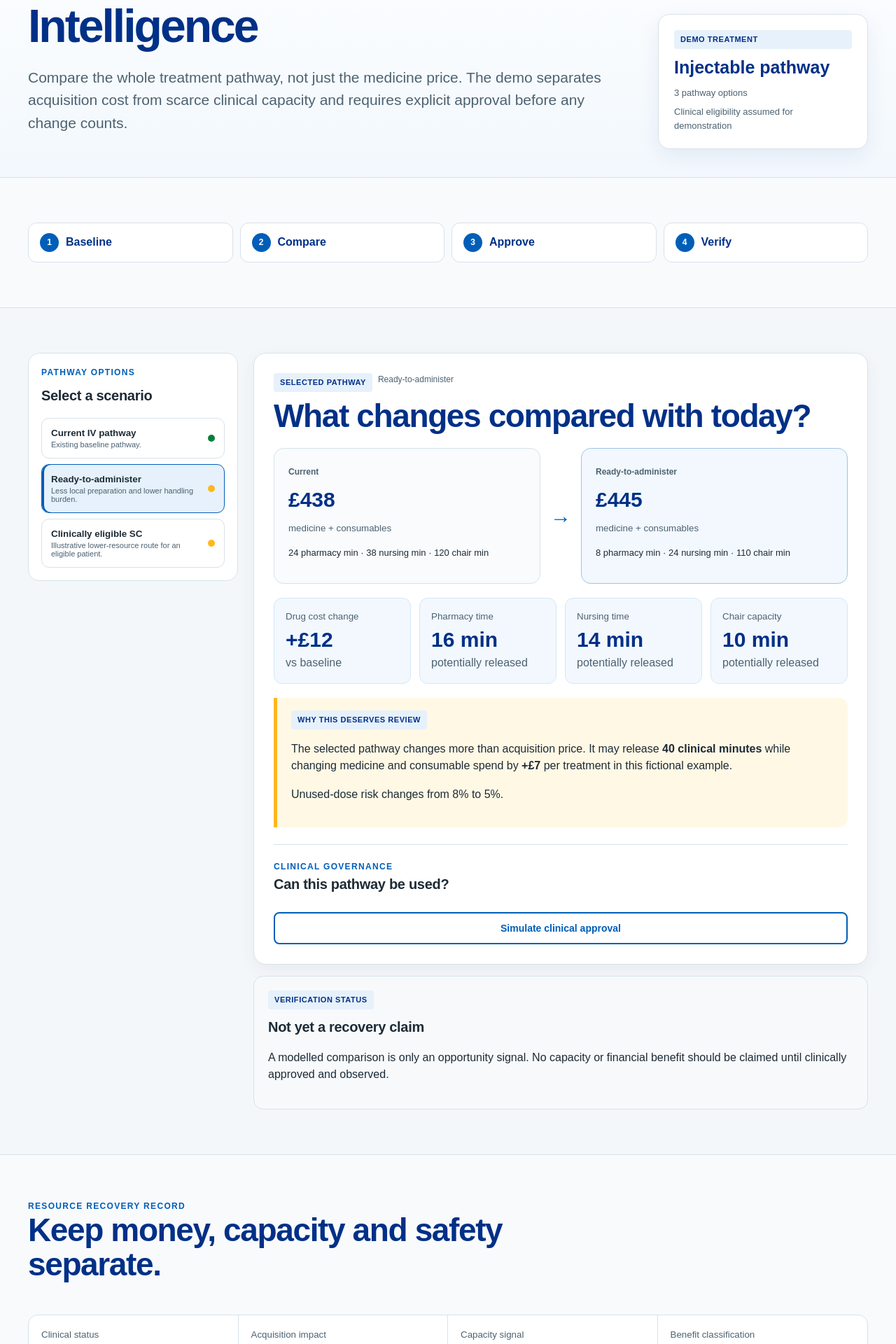
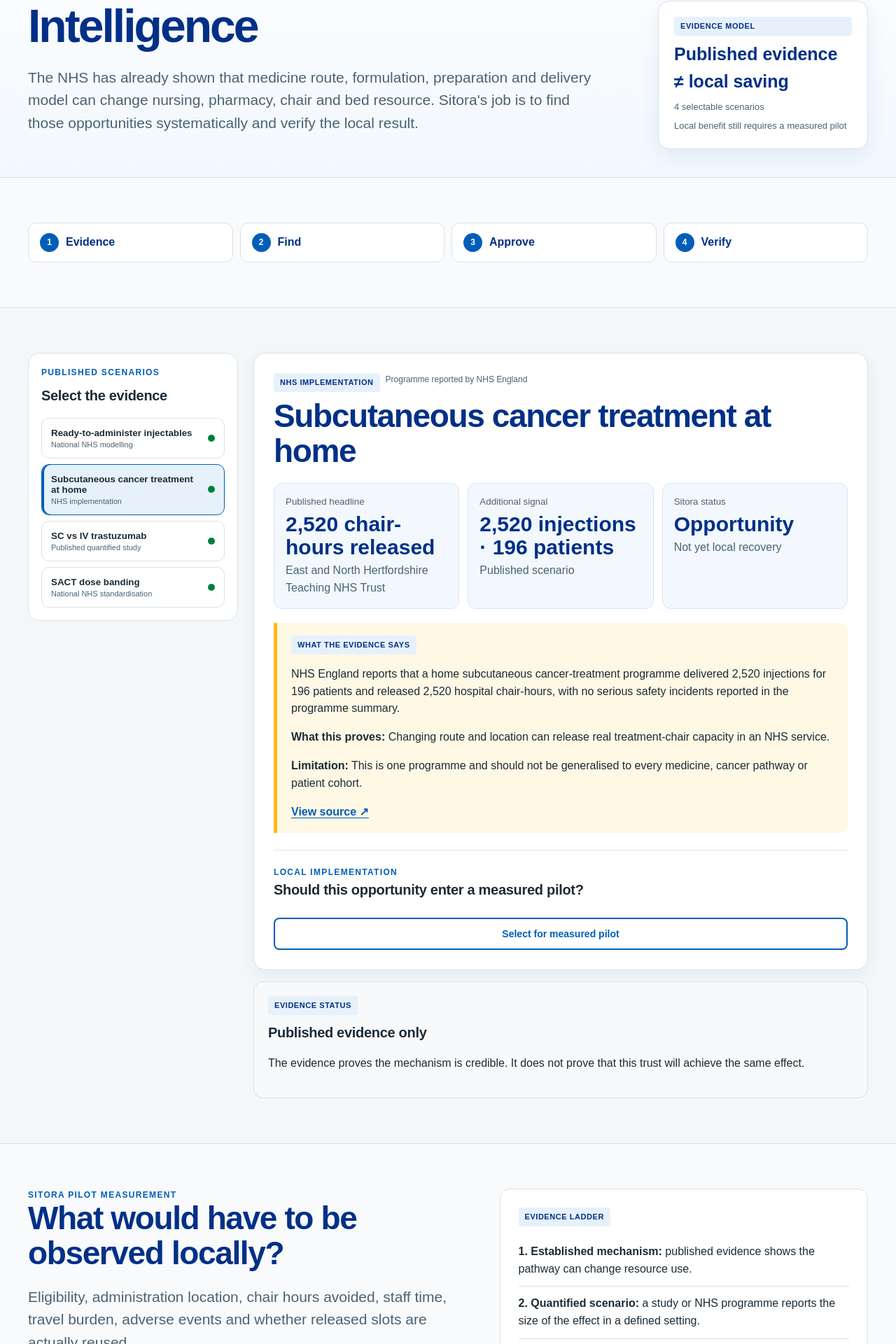
Before and after one commit to Nylon1/NHS, a Next.js app: page /demo/medicines-resource-intelligence in a window 1280 px wide. Shown: the part 269-2189 px from the top of the page at 70% size. Built offline with nearby package versions, Linux system fonts and the light colour scheme.

Commit message:
Rebuild resource intelligence demo around NHS evidence

```diff
--- a/app/demo/medicines-resource-intelligence/page.tsx
+++ b/app/demo/medicines-resource-intelligence/page.tsx
@@ -1,58 +1,91 @@
 "use client";
 
-import { useMemo, useState } from "react";
+import { useState } from "react";
 
-const baseline = { drugCost: 420, pharmacyMinutes: 24, nursingMinutes: 38, chairMinutes: 120, consumables: 18, unusedRisk: 0.08 };
-const options = {
-  current: { label: "Current IV pathway", drugCost: 420, pharmacyMinutes: 24, nursingMinutes: 38, chairMinutes: 120, consumables: 18, unusedRisk: 0.08, note: "Existing baseline pathway." },
-  rta: { label: "Ready-to-administer", drugCost: 432, pharmacyMinutes: 8, nursingMinutes: 24, chairMinutes: 110, consumables: 13, unusedRisk: 0.05, note: "Less local preparation and lower handling burden." },
-  sc: { label: "Clinically eligible SC", drugCost: 445, pharmacyMinutes: 4, nursingMinutes: 14, chairMinutes: 35, consumables: 8, unusedRisk: 0.03, note: "Illustrative lower-resource route for an eligible patient." },
+const scenarios = {
+  rta: {
+    label: "Ready-to-administer injectables",
+    source: "National aseptic services review",
+    sourceType: "National NHS modelling",
+    year: "2020 review, still cited by NHS SPS",
+    headline: "~11.5 nursing preparation minutes per injectable unit",
+    secondary: ">4,000 nursing WTE potential",
+    detail: "The national aseptic-services review modelled 46.65 million injectable units requiring preparation and used an average 11.5 minutes of nursing preparation per unit, equivalent to about 8.94 million nursing hours.",
+    proves: "Preparation method can materially change nursing resource use at scale.",
+    limitation: "This is national modelling, not a guarantee that every injectable or local pathway will release 11.5 minutes.",
+    pilotMeasure: "Observed preparation minutes before/after, eligible units, additional pharmacy workload, safety and actual reuse of nursing capacity.",
+    url: "https://www.gov.uk/government/publications/transforming-nhs-pharmacy-aseptic-services-in-england/transforming-nhs-pharmacy-aseptic-services-in-england",
+  },
+  homeSc: {
+    label: "Subcutaneous cancer treatment at home",
+    source: "East and North Hertfordshire Teaching NHS Trust",
+    sourceType: "NHS implementation",
+    year: "Programme reported by NHS England",
+    headline: "2,520 chair-hours released",
+    secondary: "2,520 injections · 196 patients",
+    detail: "NHS England reports that a home subcutaneous cancer-treatment programme delivered 2,520 injections for 196 patients and released 2,520 hospital chair-hours, with no serious safety incidents reported in the programme summary.",
+    proves: "Changing route and location can release real treatment-chair capacity in an NHS service.",
+    limitation: "This is one programme and should not be generalised to every medicine, cancer pathway or patient cohort.",
+    pilotMeasure: "Eligibility, administration location, chair hours avoided, staff time, travel burden, adverse events and whether released slots are actually reused.",
+    url: "https://www.england.nhs.uk/east-of-england/meet-our-east-of-england-regional-champions/",
+  },
+  trastuzumab: {
+    label: "SC vs IV trastuzumab",
+    source: "PrefHer time-and-motion study",
+    sourceType: "Published quantified study",
+    year: "Peer-reviewed study",
+    headline: "~55–57 minutes less chair time per session",
+    secondary: "Approx. 73% reduction in one comparison",
+    detail: "The time-and-motion analysis reported substantially lower chair time for subcutaneous trastuzumab than intravenous administration, including a comparison of about 77.8 minutes versus 20.9 minutes.",
+    proves: "For a defined medicine and eligible patients, route can substantially alter administration and chair-resource use.",
+    limitation: "The result is medicine-, workflow- and setting-specific. It is evidence for the mechanism, not a universal SC conversion factor.",
+    pilotMeasure: "Actual chair time, nursing time, drug acquisition difference, pharmacy handling, adverse events, patient preference and throughput.",
+    url: "https://pubmed.ncbi.nlm.nih.gov/26806010/",
+  },
+  doseBanding: {
+    label: "SACT dose banding",
+    source: "NHS England SACT dose-banding programme",
+    sourceType: "National NHS standardisation",
+    year: "Current NHS programme",
+    headline: "Advance preparation + lower bespoke workload",
+    secondary: "Waste and waiting-time opportunity",
+    detail: "NHS England identifies dose banding as a way to support advance preparation, reduce medicine waste and shorten patient waiting times. National standardisation also creates opportunities for batching and reuse of suitable cancelled doses.",
+    proves: "Standardisation can change the production model around medicines, not just the medicine itself.",
+    limitation: "Published programme guidance supports the mechanism but does not give one universal minutes-or-pounds benefit for every trust.",
+    pilotMeasure: "Bespoke preparations avoided, batch utilisation, cancelled-dose reuse, incomplete-vial waste, pharmacy turnaround and patient wait time.",
+    url: "https://www.england.nhs.uk/commissioning/spec-services/npc-crg/group-b/b02/sact-dose-banding/",
+  },
 };
 
-type PathwayKey = keyof typeof options;
-type PathwayOption = (typeof options)[PathwayKey];
+type ScenarioKey = keyof typeof scenarios;
 
 export default function MedicinesResourceIntelligenceDemoPage() {
-  const [selected, setSelected] = useState<PathwayKey>("rta");
+  const [selected, setSelected] = useState<ScenarioKey>("homeSc");
   const [approved, setApproved] = useState(false);
-  const pathway = options[selected];
-
-  const delta = useMemo(() => ({
-    drugCost: pathway.drugCost - baseline.drugCost,
-    pharmacyMinutes: baseline.pharmacyMinutes - pathway.pharmacyMinutes,
-    nursingMinutes: baseline.nursingMinutes - pathway.nursingMinutes,
-    chairMinutes: baseline.chairMinutes - pathway.chairMinutes,
-    consumables: baseline.consumables - pathway.consumables,
-    unusedRisk: baseline.unusedRisk - pathway.unusedRisk,
-  }), [pathway]);
-
-  const totalClinicalMinutes = baseline.pharmacyMinutes + baseline.nursingMinutes + baseline.chairMinutes;
-  const selectedClinicalMinutes = pathway.pharmacyMinutes + pathway.nursingMinutes + pathway.chairMinutes;
-  const capacityRelease = totalClinicalMinutes - selectedClinicalMinutes;
-  const acquisitionDelta = delta.drugCost - delta.consumables;
+  const scenario = scenarios[selected];
 
   return (
     <>
       <section className="page-head">
         <div className="shell demo-head-grid">
           <div>
-            <div className="eyebrow">Interactive prototype · fictional data</div>
+            <div className="eyebrow">Prototype 3 · evidence-backed scenarios</div>
             <h1>Medicines Resource Intelligence</h1>
-            <p className="lede">Compare the whole treatment pathway, not just the medicine price. The demo separates acquisition cost from scarce clinical capacity and requires explicit approval before any change counts.</p>
+            <p className="lede">The NHS has already shown that medicine route, formulation, preparation and delivery model can change nursing, pharmacy, chair and bed resource. Sitora&apos;s job is to find those opportunities systematically and verify the local result.</p>
           </div>
           <div className="demo-status-card">
-            <span className="badge">Demo treatment</span>
-            <strong>Injectable pathway</strong>
-            <span>3 pathway options</span>
-            <span>Clinical eligibility assumed for demonstration</span>
+            <span className="badge">Evidence model</span>
+            <strong>Published evidence ≠ local saving</strong>
+            <span>4 selectable scenarios</span>
+            <span>Local benefit still requires a measured pilot</span>
           </div>
         </div>
       </section>
 
       <section className="section">
         <div className="shell">
-          <div className="demo-stepper">
-            {[["1","Baseline"],["2","Compare"],["3","Approve"],["4","Verify"]].map(([n,t]) => <div className="demo-step" key={n}><span>{n}</span><strong>{t}</strong></div>)}
+          <div className="demo-stepper" aria-label="Resource intelligence flow">
+            {[["1","Evidence"],["2","Find"],["3","Approve"],["4","Verify"]].map(([n,t]) => <div className="demo-step" key={n}><span>{n}</span><strong>{t}</strong></div>)}
           </div>
         </div>
       </section>
@@ -60,13 +93,13 @@ export default function MedicinesResourceIntelligenceDemoPage() {
       <section className="section">
         <div className="shell demo-workspace">
           <aside className="demo-sidebar">
-            <div className="eyebrow">Pathway options</div>
-            <h3>Select a scenario</h3>
+            <div className="eyebrow">Published scenarios</div>
+            <h3>Select the evidence</h3>
             <div className="demo-list">
-              {(Object.entries(options) as [PathwayKey, PathwayOption][]).map(([key,item]) => (
+              {(Object.entries(scenarios) as [ScenarioKey, (typeof scenarios)[ScenarioKey]][]).map(([key,item]) => (
                 <button key={key} className={`demo-list-item ${selected === key ? "active" : ""}`} onClick={() => { setSelected(key); setApproved(false); }}>
-                  <span><strong>{item.label}</strong><small>{item.note}</small></span>
-                  <span className={`signal-dot ${key === "current" ? "ok" : "warn"}`} />
+                  <span><strong>{item.label}</strong><small>{item.sourceType}</small></span>
+                  <span className="signal-dot ok" />
                 </button>
               ))}
             </div>
@@ -74,59 +107,74 @@ export default function MedicinesResourceIntelligenceDemoPage() {
 
           <div className="demo-main">
             <div className="demo-panel">
-              <div className="meta-row"><span className="badge">Selected pathway</span><span>{pathway.label}</span></div>
-              <h2>What changes compared with today?</h2>
-              <div className="comparison-grid">
-                <div className="comparison-card baseline"><span>Current</span><strong>£{baseline.drugCost + baseline.consumables}</strong><small>medicine + consumables</small><p>{baseline.pharmacyMinutes} pharmacy min · {baseline.nursingMinutes} nursing min · {baseline.chairMinutes} chair min</p></div>
-                <div className="comparison-arrow">→</div>
-                <div className="comparison-card selected"><span>{pathway.label}</span><strong>£{pathway.drugCost + pathway.consumables}</strong><small>medicine + consumables</small><p>{pathway.pharmacyMinutes} pharmacy min · {pathway.nursingMinutes} nursing min · {pathway.chairMinutes} chair min</p></div>
-              </div>
+              <div className="meta-row"><span className="badge">{scenario.sourceType}</span><span>{scenario.year}</span></div>
+              <h2>{scenario.label}</h2>
 
-              <div className="demo-signal-grid four">
-                <div><small>Drug cost change</small><strong>{delta.drugCost >= 0 ? "+" : ""}£{delta.drugCost}</strong><span>vs baseline</span></div>
-                <div><small>Pharmacy time</small><strong>{delta.pharmacyMinutes} min</strong><span>potentially released</span></div>
-                <div><small>Nursing time</small><strong>{delta.nursingMinutes} min</strong><span>potentially released</span></div>
-                <div><small>Chair capacity</small><strong>{delta.chairMinutes} min</strong><span>potentially released</span></div>
+              <div className="demo-signal-grid">
+                <div><small>Published headline</small><strong>{scenario.headline}</strong><span>{scenario.source}</span></div>
+                <div><small>Additional signal</small><strong>{scenario.secondary}</strong><span>Published scenario</span></div>
+                <div><small>Sitora status</small><strong>Opportunity</strong><span>Not yet local recovery</span></div>
               </div>
 
               <div className="demo-flag-box">
-                <span className="badge">Why this deserves review</span>
-                <p>The selected pathway changes more than acquisition price. It may release <strong>{capacityRelease} clinical minutes</strong> while changing medicine and consumable spend by <strong>{acquisitionDelta >= 0 ? "+" : ""}£{acquisitionDelta}</strong> per treatment in this fictional example.</p>
-                <p>Unused-dose risk changes from {Math.round(baseline.unusedRisk * 100)}% to {Math.round(pathway.unusedRisk * 100)}%.</p>
+                <span className="badge">What the evidence says</span>
+                <p>{scenario.detail}</p>
+                <p><strong>What this proves:</strong> {scenario.proves}</p>
+                <p><strong>Limitation:</strong> {scenario.limitation}</p>
+                <a className="source-link" href={scenario.url} target="_blank" rel="noreferrer">View source ↗</a>
               </div>
 
               <div className="demo-decision-block">
-                <div><div className="eyebrow">Clinical governance</div><h3>Can this pathway be used?</h3></div>
-                <button className={approved ? "button primary" : "button secondary"} onClick={() => setApproved(!approved)}>{approved ? "Approved for demo ✓" : "Simulate clinical approval"}</button>
+                <div><div className="eyebrow">Local implementation</div><h3>Should this opportunity enter a measured pilot?</h3></div>
+                <button className={approved ? "button primary" : "button secondary"} onClick={() => setApproved(!approved)}>{approved ? "Selected for pilot ✓" : "Select for measured pilot"}</button>
               </div>
             </div>
 
             <div className={`demo-outcome-panel ${approved ? "success" : ""}`}>
-              <span className="badge">Verification status</span>
-              <h3>{approved ? "Eligible for measured implementation" : "Not yet a recovery claim"}</h3>
-              <p>{approved ? "The pathway can now move into a measured implementation where actual resource reuse and safety outcomes are recorded." : "A modelled comparison is only an opportunity signal. No capacity or financial benefit should be claimed until clinically approved and observed."}</p>
+              <span className="badge">Evidence status</span>
+              <h3>{approved ? "Ready for local measurement" : "Published evidence only"}</h3>
+              <p>{approved ? "Sitora would now measure this pathway locally rather than importing the published effect as a saving." : "The evidence proves the mechanism is credible. It does not prove that this trust will achieve the same effect."}</p>
             </div>
           </div>
         </div>
       </section>
 
       <section className="section">
+        <div className="shell two-col">
+          <div>
+            <div className="eyebrow">Sitora pilot measurement</div>
+            <h2>What would have to be observed locally?</h2>
+            <p className="lede">{scenario.pilotMeasure}</p>
+          </div>
+          <div className="card">
+            <span className="badge">Evidence ladder</span>
+            <ul className="list-clean" style={{marginTop:12}}>
+              <li><strong>1. Established mechanism:</strong> published evidence shows the pathway can change resource use.</li>
+              <li><strong>2. Quantified scenario:</strong> a study or NHS programme reports the size of the effect in a defined setting.</li>
+              <li><strong>3. Sitora pilot:</strong> the local provider measures its own baseline, intervention and balancing measures.</li>
+              <li><strong>4. Verified recovery:</strong> released time/capacity is demonstrably reusable and finance validates any monetary claim.</li>
+            </ul>
+          </div>
+        </div>
+      </section>
+
+      <section className="section">
         <div className="shell">
-          <div className="section-head"><div><div className="eyebrow">Resource Recovery Record</div><h2>Keep money, capacity and safety separate.</h2></div></div>
+          <div className="section-head"><div><div className="eyebrow">Resource Recovery Record</div><h2>No imported savings claims.</h2></div><p>Published evidence can trigger an investigation. Only observed local change can become a Sitora recovery record.</p></div>
           <div className="recovery-record">
-            <div><small>Clinical status</small><strong>{approved ? "Approved for demo" : "Awaiting approval"}</strong></div>
-            <div><small>Acquisition impact</small><strong>{selected === "current" ? "No change" : `${acquisitionDelta >= 0 ? "+" : ""}£${acquisitionDelta}`}</strong></div>
-            <div><small>Capacity signal</small><strong>{capacityRelease} min</strong></div>
-            <div><small>Benefit classification</small><strong>{approved && selected !== "current" ? "Capacity / cost avoidance" : "Not verified"}</strong></div>
+            <div><small>Evidence source</small><strong>{scenario.source}</strong></div>
+            <div><small>Opportunity</small><strong>{scenario.label}</strong></div>
+            <div><small>Local status</small><strong>{approved ? "Pilot selected" : "Not tested"}</strong></div>
+            <div><small>Verified local benefit</small><strong>Not yet established</strong></div>
           </div>
           <details className="reveal-panel" style={{marginTop:18}}>
-            <summary>How Sitora would verify this in a real pilot</summary>
-            <div><p>Record the clinical eligibility decision, actual route/formulation used, preparation and administration timestamps, chair/bed utilisation, cancellations, unused doses, patient outcome and any additional staff work created. Only then classify observed capacity release, cost avoidance or cash-releasing benefit.</p></div>
+            <summary>What counts as verified recovery?</summary>
+            <div><p>Clinical eligibility confirmed; actual route/formulation/preparation recorded; staff and chair/bed resource measured before and after; safety and patient outcomes monitored; additional workload counted; released capacity shown to be reusable; and any cash claim independently validated by finance.</p></div>
           </details>
         </div>
       </section>
 
-      <section className="section"><div className="shell quote">A medicine can cost more and still consume less NHS resource. The job is to measure the whole pathway and prove whether the released capacity is real.</div></section>
+      <section className="section"><div className="shell quote">The NHS has already shown that medicine pathways can release resource. Sitora&apos;s role is to find the right opportunities locally, measure them consistently and prove what was actually recovered.</div></section>
     </>
   );
 }
```
